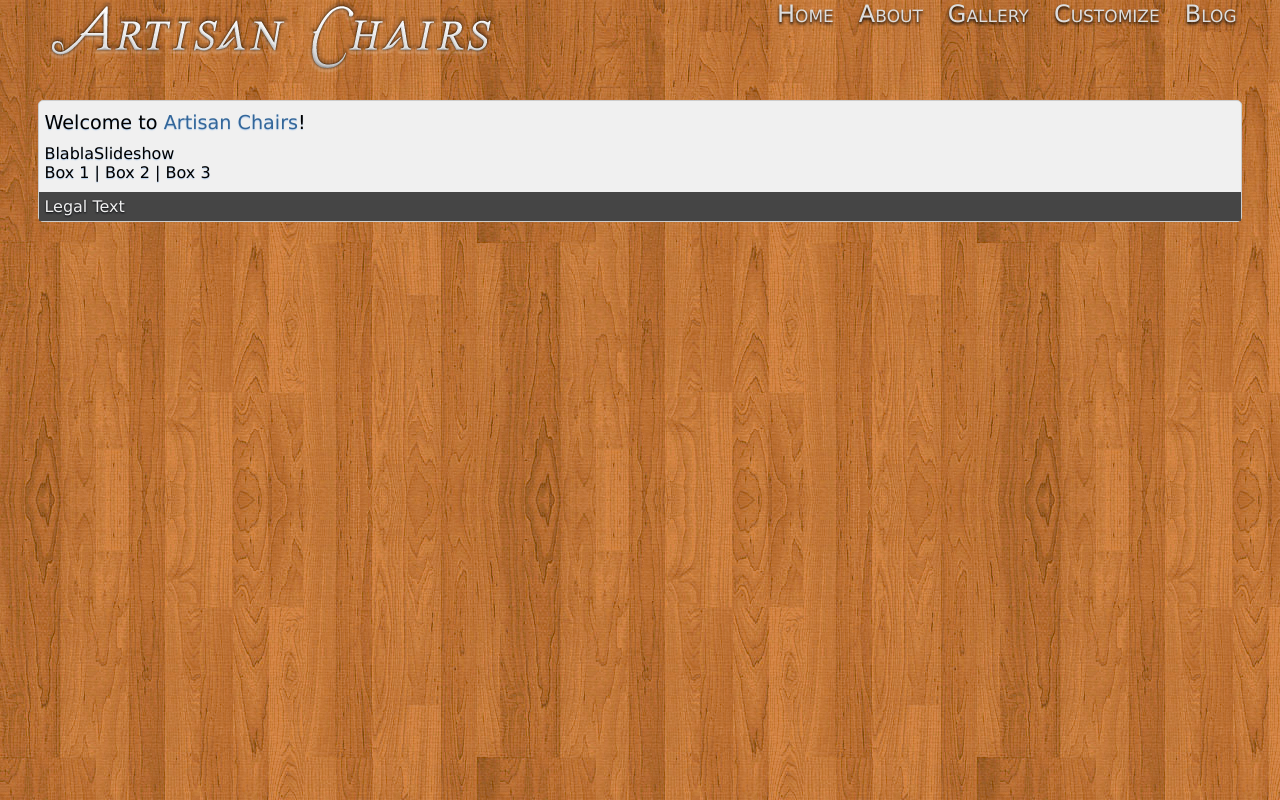
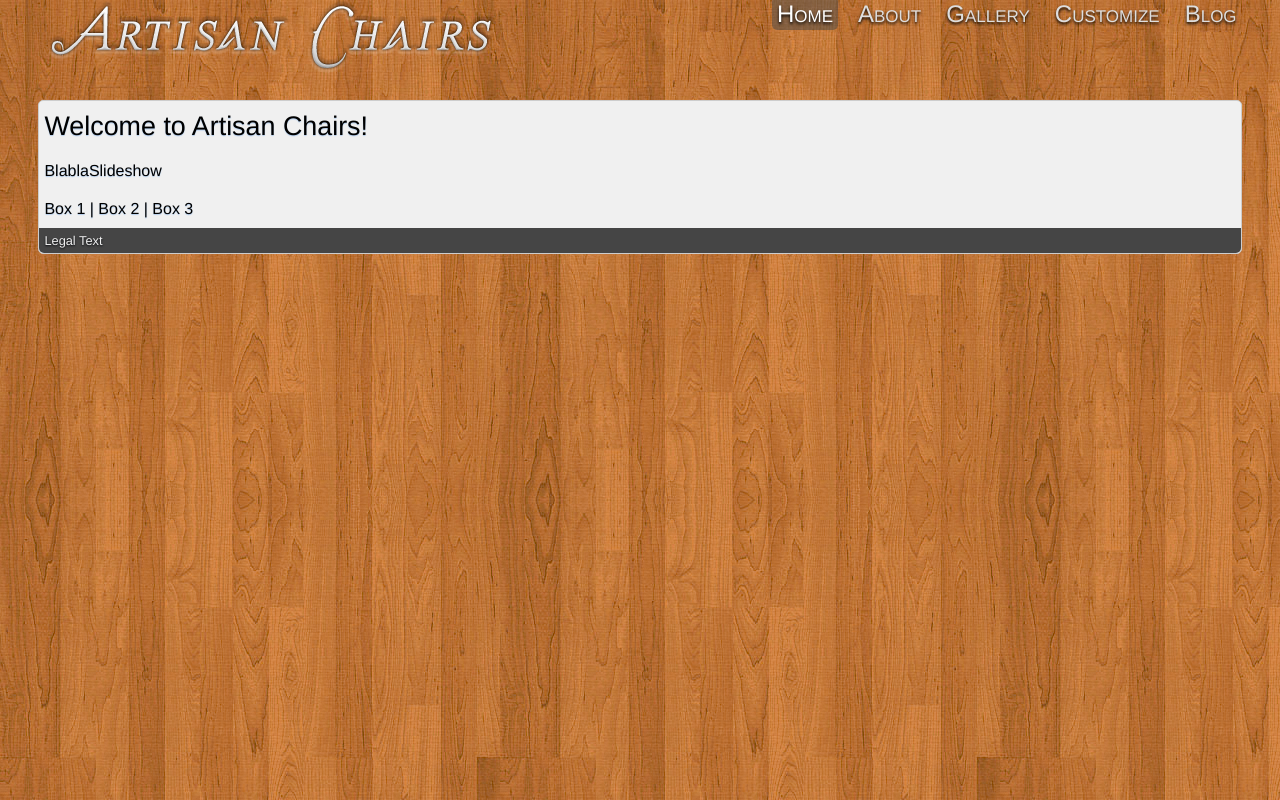
Before and after one commit to erikhazzard/artisanchairs, a PHP site: page / in a window 1280 px wide. Run offline with PHP 8.4, Linux system fonts and the light colour scheme.

Commit message:
Updated site

```diff
--- a/index.html
+++ b/index.html
@@ -1,7 +1,20 @@
-<html>
+<!DOCTYPE html PUBLIC "-//W3C//DTD XHTML 1.0 Strict//EN" "http://www.w3.org/TR/xhtml1/DTD/xhtml1-strict.dtd">
+<html xmlns="http://www.w3.org/1999/xhtml" xml:lang="en" lang="en">
 <head>
     <title>Artisan Chairs | Custom Woodworked Chairs by Mark Warner</title>
     <link href="style.css" rel="stylesheet" type="text/css" />
+
+	<script type="text/javascript">
+		var gaJsHost = (("https:" == document.location.protocol) ? "https://ssl." : "http://www.");
+		document.write(unescape("%3Cscript src='" + gaJsHost + "google-analytics.com/ga.js' type='text/javascript'%3E%3C/script%3E"));
+	</script>
+	<script type="text/javascript">
+		try {
+			var pageTracker = _gat._getTracker("UA-2994714-12");
+			pageTracker._trackPageview();
+			} catch(err) {}
+	</script>
+	<meta name="google-site-verification" content="QnMbEAV1sF3C5QgxPaOtD3Nqg8PLNpaykW9__wML2MM" />
 </head>
 <body>
 
@@ -17,8 +30,8 @@
             <div id="siteNavWrapper">
                 <div id="siteNav">
 					<ul>
-						<li><a href="link" title="Home Page">Home</a></li>
-						<li><a href="link" title="About Artisan Chairs">About</a></li>
+						<li><a href="link" title="Home Page" class="curLink">Home</a></li>
+						<li><a href="link" title="About Artisan Chairs" >About</a></li>
 						<li><a href="link" title="Work produced by Artisan Chairs">Gallery</a></li>
 						<li><a href="link" title="Build your own custom wood chair">Customize</a></li>
 						<li><a href="link" title="News and Projects">Blog</a></li>
@@ -33,7 +46,7 @@
                 <div id="content">
                     <!-- Contains a brief welcome message -->
                     <div id="welcomeText">
-                        Welcome to <a href="">Artisan Chairs</a>!
+                        <h1>Welcome to Artisan Chairs!</h1>
                     </div>
 
                     <!-- Short info and gallery (blurb + slideshow wrapper -->
--- a/style.css
+++ b/style.css
@@ -12,14 +12,22 @@
 ----------------------*/
 body {
 	background:url(images/bg.png);
-	font-family:"Lucida Grande","Lucida Sans Unicode",Arial,Verdana,sans-serif;
-    margin:0;
+	font-family:Helvetica,"Lucida Grande","Lucida Sans Unicode",Arial,Verdana,sans-serif;
+    font-size:1em;
+	margin:0;
     padding:0;
     width:100%;
 }
 
 ul, li {
 	list-style:none;
+	margin:0;
+	padding:0;
+}
+
+h1 {
+	font-size:1.4em;
+	font-weight:normal;
 	margin:0;
 	padding:0;
 }
@@ -79,9 +87,18 @@ a:hover {
 		#siteNav li a:hover {
 			-moz-border-radius:5px;
 			-webkit-border-radius:5px;
+			border-radius:5px;
 			background:rgba(51,102,153,.5);
 			color:#ffffff;
 		}
+		#siteNav .curLink {
+			-moz-border-radius:5px;
+			-webkit-border-radius:5px;
+			border-radius:5px;
+			background:rgba(70,70,70,.5);
+			color:#ffffff;
+		}
+
 
     /*------------
      Below Neck
@@ -89,6 +106,7 @@ a:hover {
     #bnWrapper {
 		-moz-border-radius:5px;
 		-webkit-border-radius:5px;
+		border-radius:5px;
 		background:#f0f0f0;
         border:1px solid #cdcdcd;
 		text-shadow:0 1px 1px #B3CDEC;
@@ -106,12 +124,32 @@ a:hover {
 			margin:0 0 10px 0;
         }
 
+	/*-------------------
+	    Blurb Slideshow
+	 --------------------*/
+	#bsWrapper {
+		margin:20px 0;
+	}
+		#blurb {
+
+		}
+
+
+
+
     /*----------
       Footer
       -----------*/
     #footerWrapper {
+		-moz-border-radius-bottomleft:5px;
+		-moz-border-radius-bottomright:5px;
+		-webkit-border-bottom-left-radius:5px;
+		-webkit-border-bottom-right-radius:5px;
+		border-bottom-left-radius:5px;
+		border-bottom-right-radius:5px;
         background:#454545;
 		color:#f0f0f0;
+		font-size:.8em;
         padding:5px;
 		text-shadow:0 1px 2px #07090D;
     }
```
Also changed, not shown: 1 other file.
